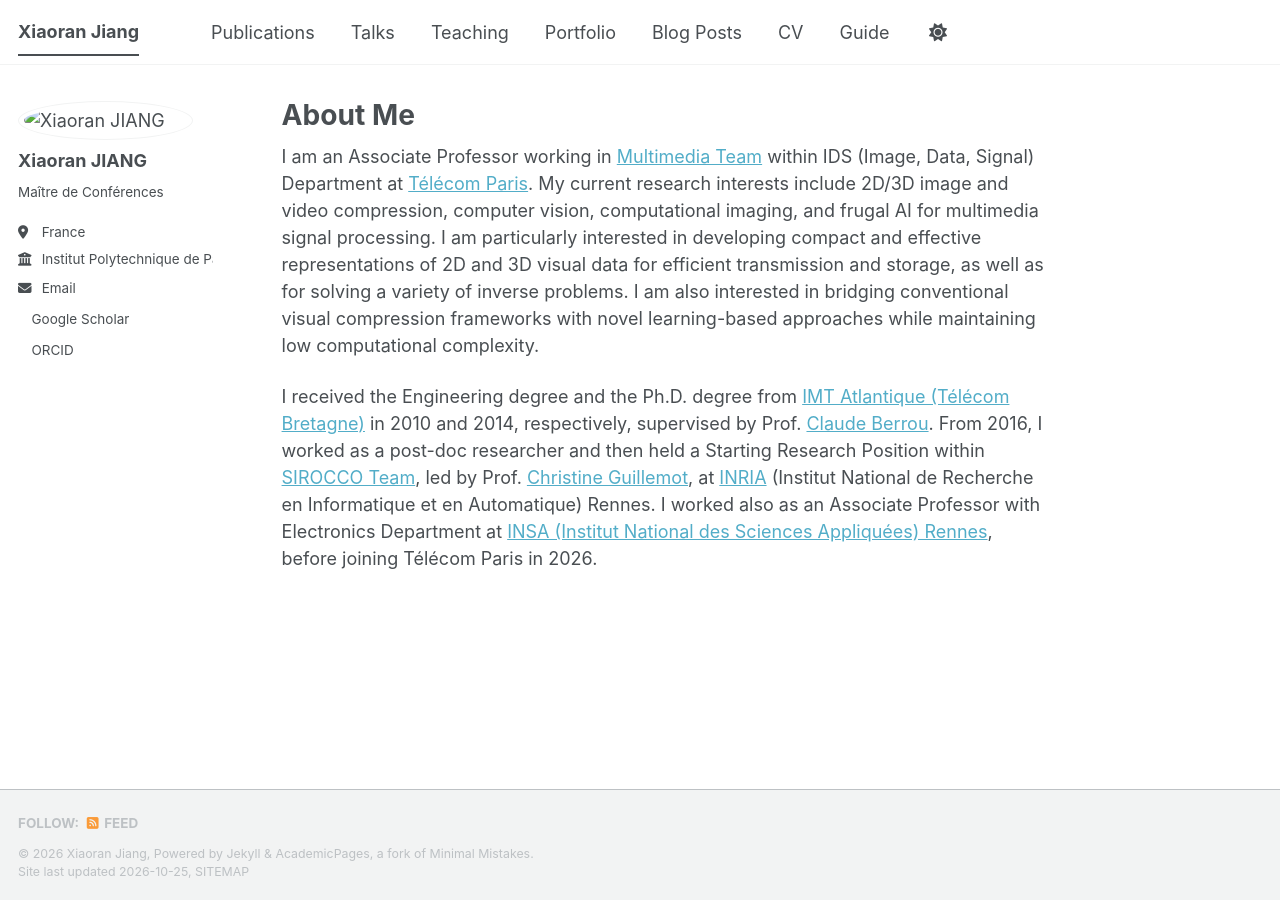
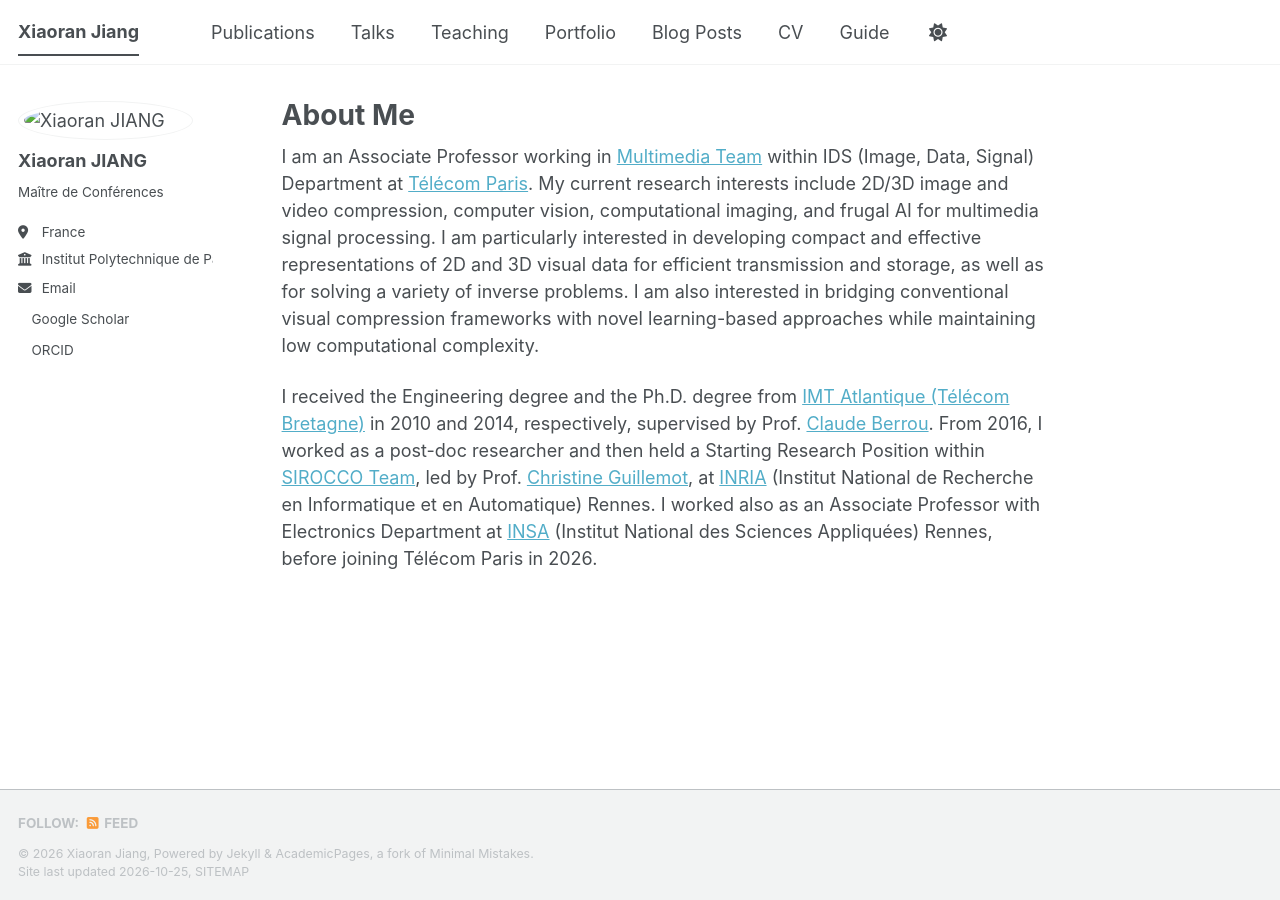
Before and after one commit to xiaoranjiang/xiaoranjiang.github.io, a Jekyll site: the page built from _pages/about.md, in a window 1280 px wide. Built offline with Jekyll 4.4.1, drawn with Linux system fonts in a browser that asks for light colours; a style sheet for code colours, icons or effects is not loaded.

```diff
--- a/_pages/about.md
+++ b/_pages/about.md
@@ -10,7 +10,7 @@ redirect_from:
 I am an Associate Professor working in [Multimedia Team](https://mm.telecom-paris.fr/) within IDS (Image, Data, Signal) Department at [Télécom Paris](https://www.telecom-paris.fr).
 My current research interests include 2D/3D image and video compression, computer vision, computational imaging, and frugal AI for multimedia signal processing. I am particularly interested in developing compact and effective representations of 2D and 3D visual data for efficient transmission and storage, as well as for solving a variety of inverse problems. I am also interested in bridging conventional visual compression frameworks with novel learning-based approaches while maintaining low computational complexity.
 
-I received the Engineering degree and the Ph.D. degree from [IMT Atlantique (Télécom Bretagne)](https://www.imt-atlantique.fr/) in 2010 and 2014, respectively, supervised by Prof. [Claude Berrou](https://fr.wikipedia.org/wiki/Claude_Berrou). From 2016, I worked as a post-doc researcher and then held a Starting Research Position within [SIROCCO Team](https://team.inria.fr/sirocco/fr/), led by Prof. [Christine Guillemot](https://people.rennes.inria.fr/Christine.Guillemot/), at [INRIA](https://www.inria.fr/en) (Institut National de Recherche en Informatique et en Automatique) Rennes. I worked also as an Associate Professor with Electronics Department at [INSA (Institut National des Sciences Appliquées) Rennes](https://www.insa-rennes.fr/), before joining Télécom Paris in 2026.
+I received the Engineering degree and the Ph.D. degree from [IMT Atlantique (Télécom Bretagne)](https://www.imt-atlantique.fr/) in 2010 and 2014, respectively, supervised by Prof. [Claude Berrou](https://fr.wikipedia.org/wiki/Claude_Berrou). From 2016, I worked as a post-doc researcher and then held a Starting Research Position within [SIROCCO Team](https://team.inria.fr/sirocco/fr/), led by Prof. [Christine Guillemot](https://people.rennes.inria.fr/Christine.Guillemot/), at [INRIA](https://www.inria.fr/en) (Institut National de Recherche en Informatique et en Automatique) Rennes. I worked also as an Associate Professor with Electronics Department at [INSA](https://www.insa-rennes.fr/) (Institut National des Sciences Appliquées) Rennes, before joining Télécom Paris in 2026.
 
 
 <!--
```
